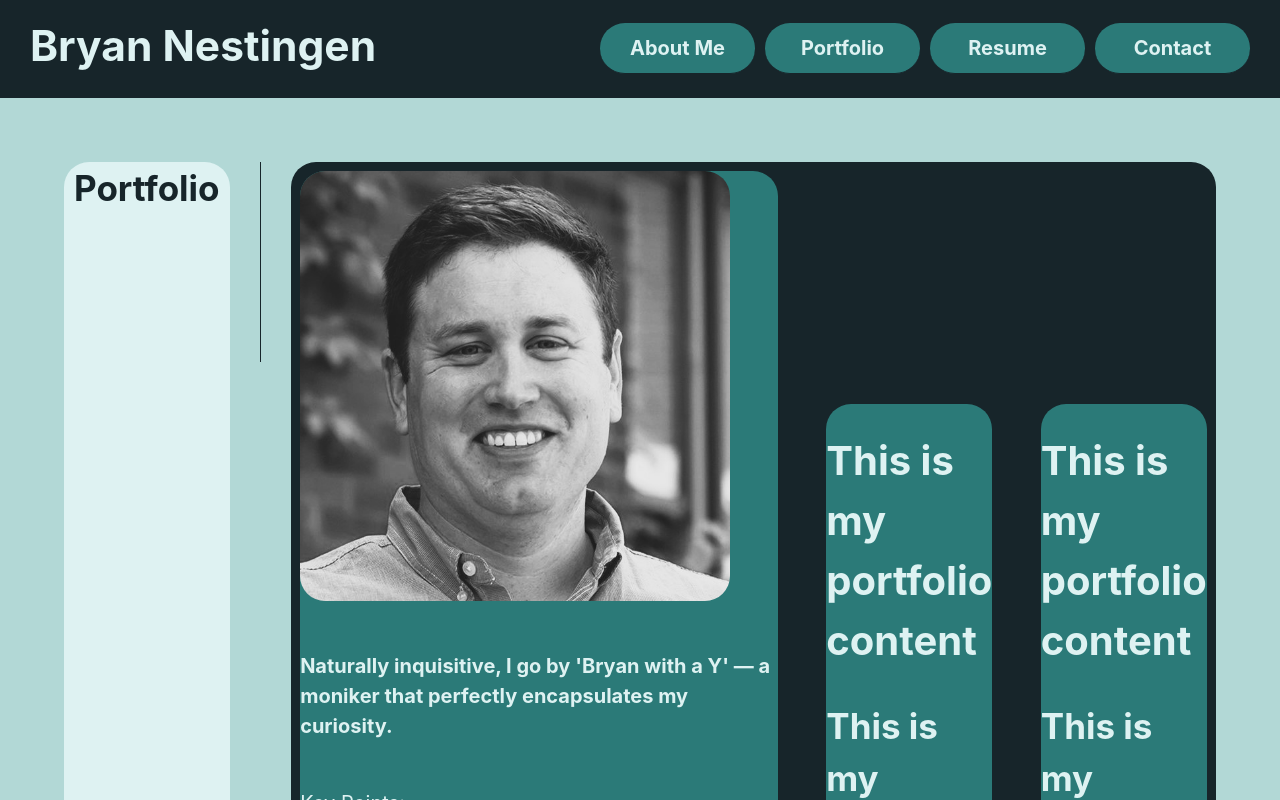
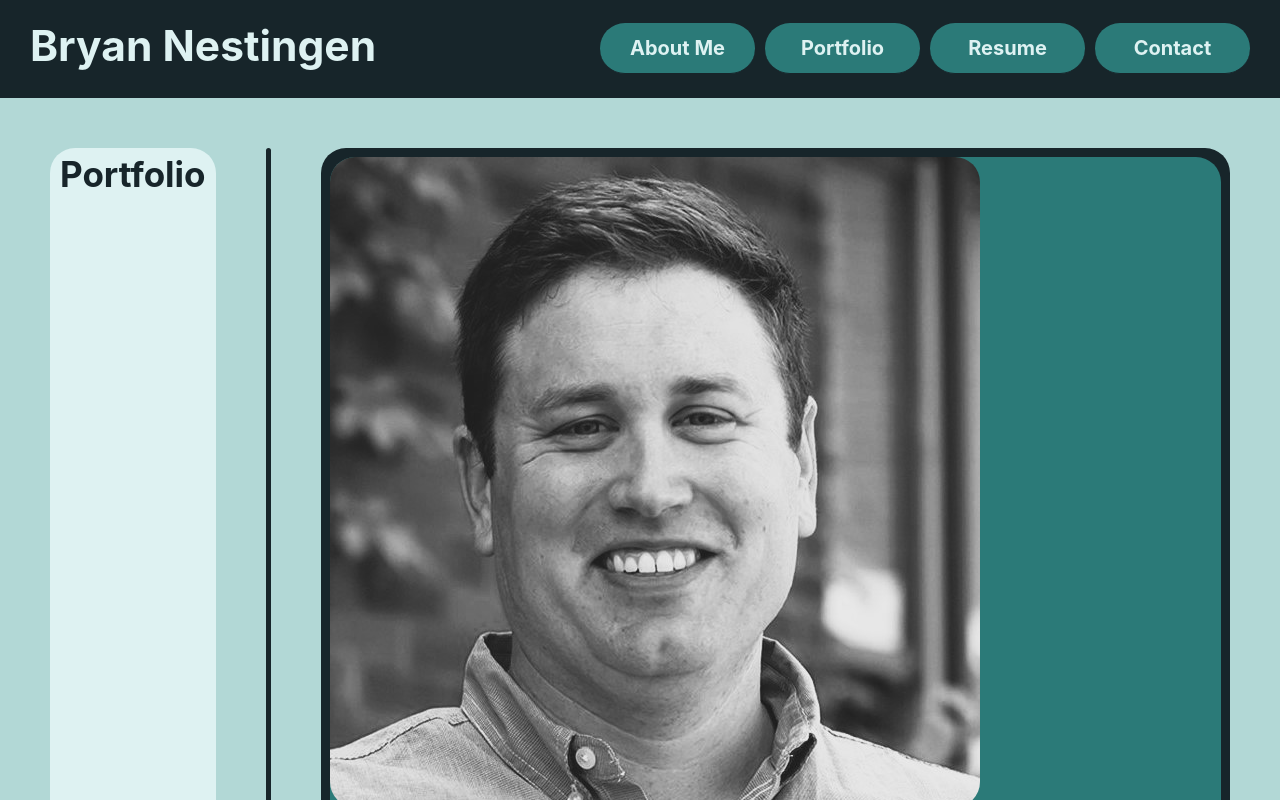
Before and after one commit to nestibry/portfolio, a React (Vite) app: page /portfolio in a window 1280 px wide. Shown: the top 800 px of the page. Built offline with nearby package versions, Linux system fonts and the light colour scheme.

Commit message:
page layout looks good, keeping the text and background color styling in place until about me section is transitioned

```diff
--- a/src/pages/Page.css
+++ b/src/pages/Page.css
@@ -3,9 +3,10 @@
     flex-direction: column;
     justify-content: flex-start;
     align-items: stretch;
-    padding: 5%;
+    padding: 3rem 1.5rem;
     gap: 3rem;
 
+/* Need to remove before the final commit */
     background-color: var(--light-cyan);
 }
 
@@ -13,7 +14,7 @@
     text-align: center;
     color: var(--black-and-blue);
 
-
+/* Need to remove before the final commit */
     background-color: var(--pale-cyan);
     border-radius: 25px;
 }
@@ -24,7 +25,8 @@
 
 .page-divider {
     background-color: var(--black-and-blue);
-    height: 2px;
+    height: 3px;
+    border-radius: 3px;
 }
 
 .page-content {
@@ -34,7 +36,7 @@
     align-items: stretch;
     gap: 3rem;
 
-
+/* Need to remove before the final commit */
     background-color: var(--black-and-blue);
     border-radius: 25px;
 }
@@ -59,31 +61,27 @@
 
     .page-container {
         flex-direction: row;
-        min-height: 550px;
+        align-items: stretch;
+        gap: 5rem;
+        padding: 5rem;
+        min-height: auto;
     }
 
     .page-header {
+        color: var(--black-and-blue);
         flex-grow: 1;
-        /* max-height: 400px; */
-        max-width: 20%;
         margin: 0;
-        /* padding: 150px 4rem; */
-        padding: 0 1rem 400px 1rem;
-        color: var(--black-and-blue);
-        border-bottom: none;
+        padding: 0 1rem;
     }
 
     .page-divider {
         background-color: var(--black-and-blue);
-        width: 5px;
-        height: 200px;
+        min-width: 5px;
+        border-radius: 5px;
+        height: auto;
     }
 
     .page-content {
-        display: flex;
-        flex-direction: row;
-        align-items: center;
-        /* gap: 2rem; */
-        /* max-height: 75%; */
+        gap: 1rem;
     }
 }
```
